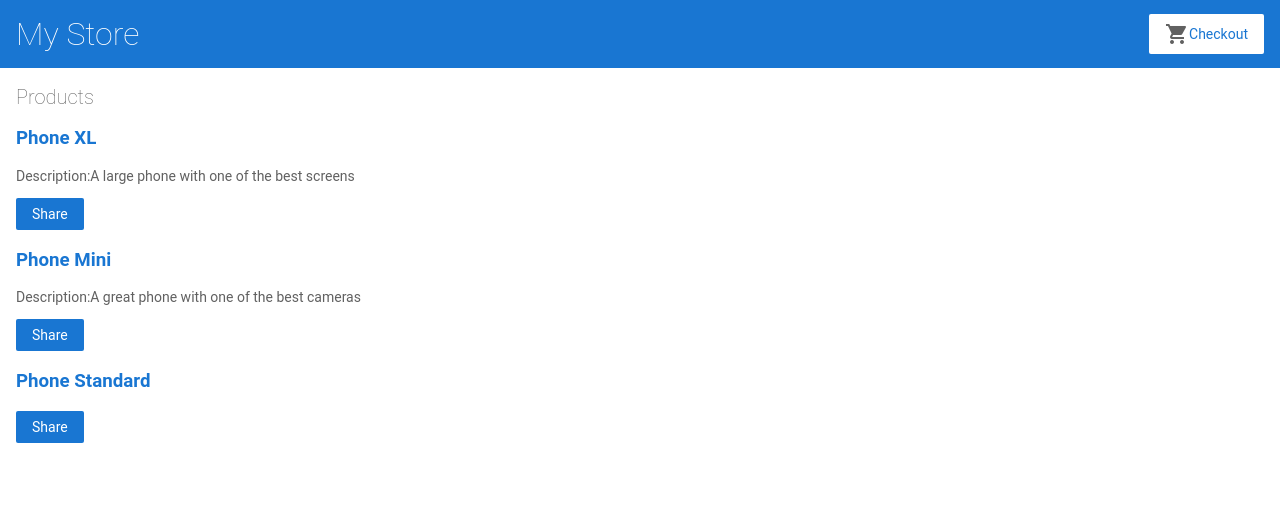
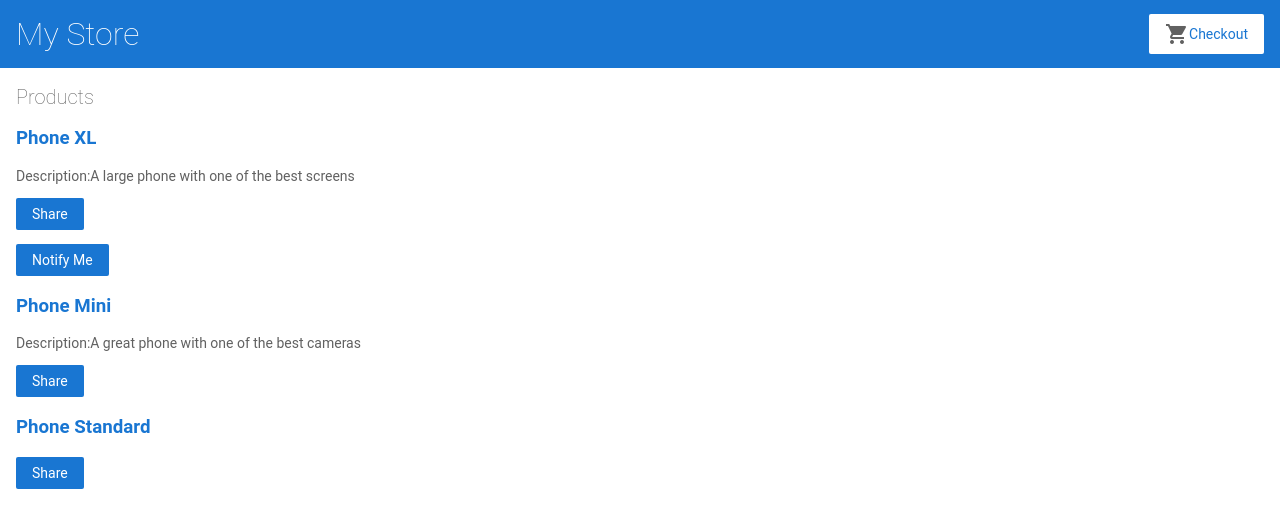
Before and after one commit to rkukuczka1/nbabyz, an Angular app: page / in a window 1280 px wide. Shown: the top 528 px of the page. Built offline with nearby package versions, Linux system fonts and the light colour scheme.

Commit message:
4 files modified

```diff
--- a/src/app/product-alerts/product-alerts.component.html
+++ b/src/app/product-alerts/product-alerts.component.html
@@ -1 +1,3 @@
-<p>product-alerts works!</p>
+<p *ngIf="product && product.price > 700">
+  <button type="button" (click)="notify.emit()">Notify Me</button>
+</p>
--- a/src/app/product-alerts/product-alerts.component.ts
+++ b/src/app/product-alerts/product-alerts.component.ts
@@ -1,10 +1,14 @@
-import { Component } from '@angular/core';
+import { Component, Input, Output, EventEmitter }
+from '@angular/core';
+
+import { Product } from '../products';
 
 @Component({
   selector: 'app-product-alerts',
   templateUrl: './product-alerts.component.html',
-  styleUrls: ['./product-alerts.component.css']
+  styleUrls: ['./product-alerts.component.css'],
 })
 export class ProductAlertsComponent {
-
+  @Input() product: Product | undefined;
+  @Output() notify = new EventEmitter();
 }
--- a/src/app/product-list/product-list.component.html
+++ b/src/app/product-list/product-list.component.html
@@ -3,17 +3,15 @@
 <div *ngFor="let product of products">
   <h3>
     <a [title]="product.description">
-    {{product.name}}
+      {{ product.name }}
     </a>
   </h3>
 
-    <p *ngIf="product.description">
-      Description:{{product.description}}
-    </p>
+  <p *ngIf="product.description">Description:{{ product.description }}</p>
 
-    <button type="button" (click)="share()">
-      Share
-    </button>
+  <button type="button" (click)="share()">Share</button>
+
+  <app-product-alerts [product]="product" (notify)="onNotify()"> </app-product-alerts>
 </div>
 <!--
 Copyright Google LLC. All Rights Reserved.
--- a/src/app/product-list/product-list.component.ts
+++ b/src/app/product-list/product-list.component.ts
@@ -13,6 +13,10 @@
   share() {
     window.alert('The product has been shared!');
   }
+
+  onNotify(){
+    window.alert("You will be notified when product is on stock");
+  }
 }
 
 
```
